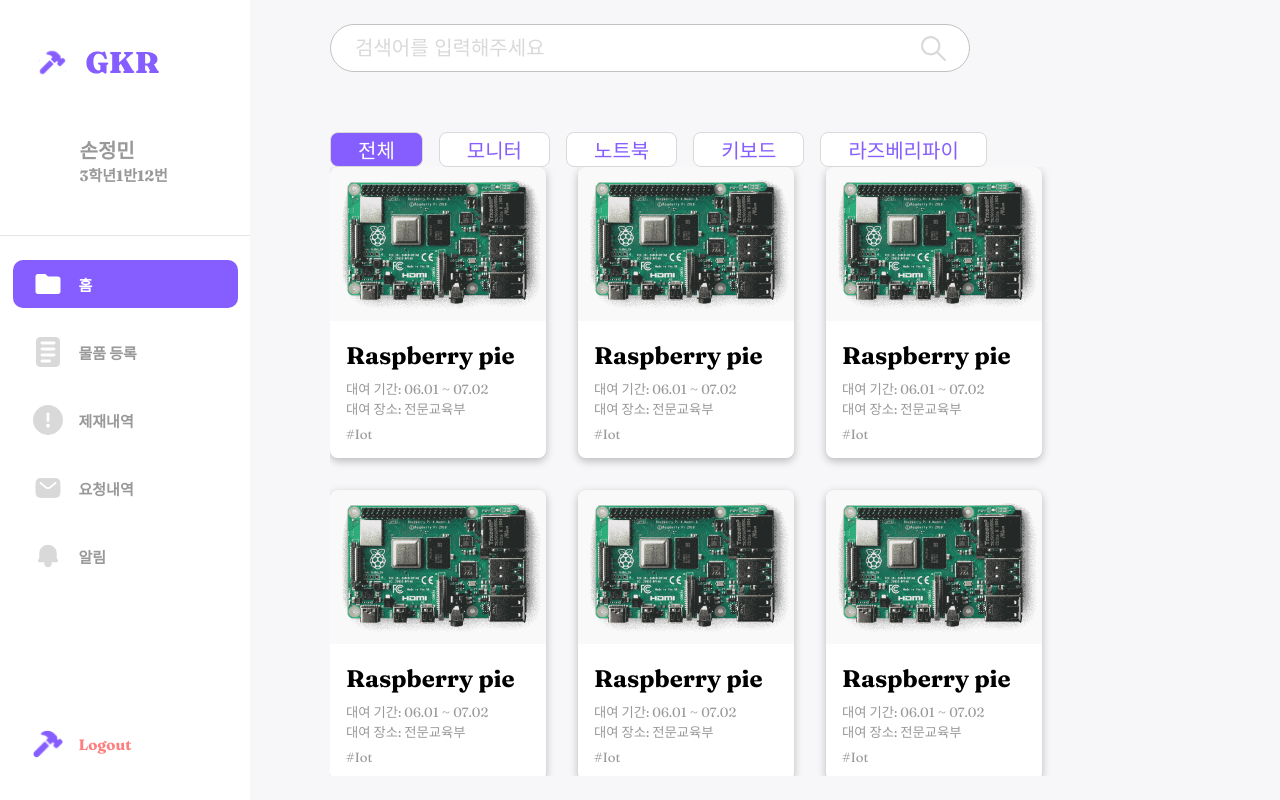
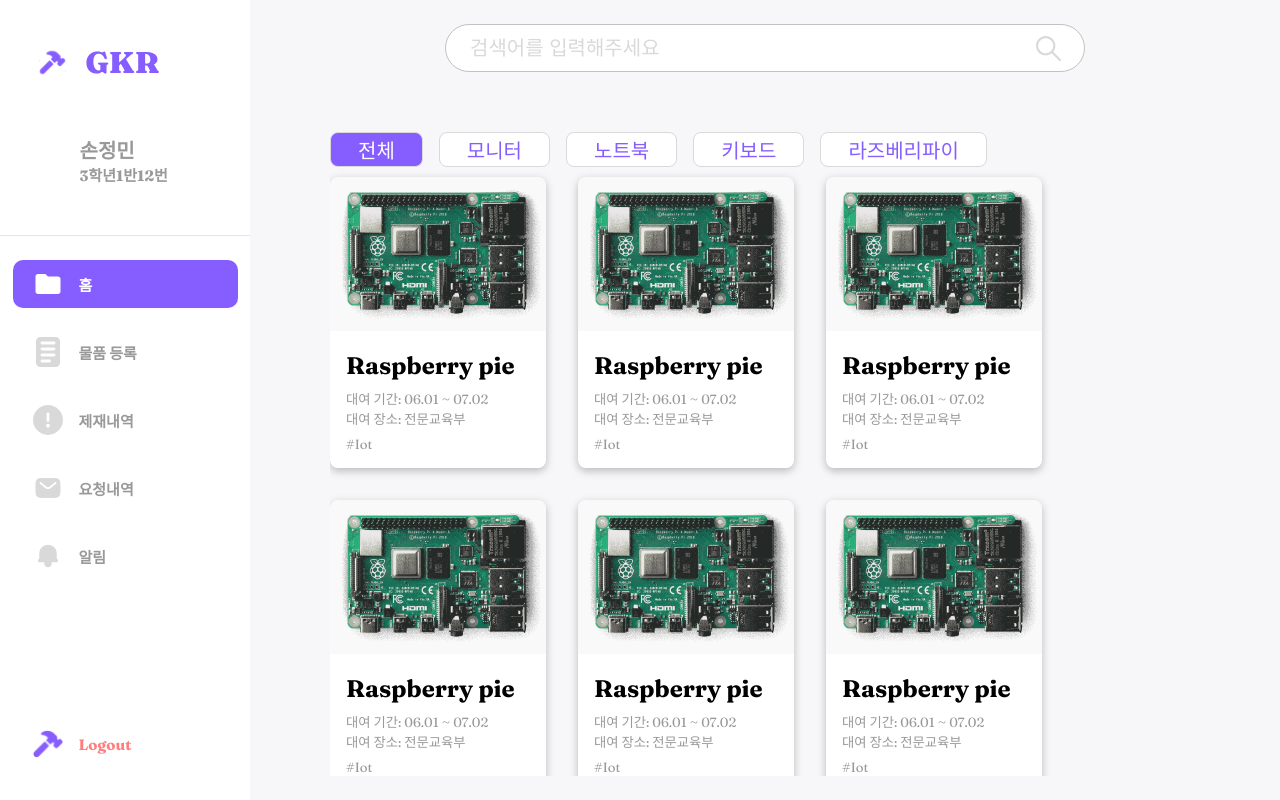
Before and after one commit to Team-Ampersand/GKR-Frontend, a Next.js app: page /home in a window 1280 px wide. Built offline with nearby package versions, Linux system fonts and the light colour scheme.

Commit message:
💄 Update: 검색바 스타일 수정

```diff
--- a/src/components/Home/organisms/RentalList/style.ts
+++ b/src/components/Home/organisms/RentalList/style.ts
@@ -8,6 +8,7 @@
   flex-wrap: wrap;
   gap: 32px;
   overflow-y: auto;
+  padding: 10px 0;
 
   ::-webkit-scrollbar {
     width: 6px;
--- a/src/components/common/molecules/SearchField/style.ts
+++ b/src/components/common/molecules/SearchField/style.ts
@@ -5,7 +5,7 @@
   position: relative;
   width: 640px;
   height: 48px;
-  margin-bottom: 60px;
+  margin: 0 auto 60px auto;
 `;
 
 export const Input = styled.input<{ role: string }>`
```
